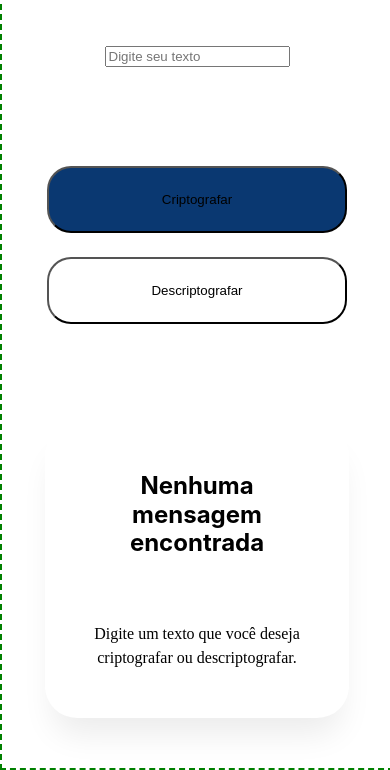
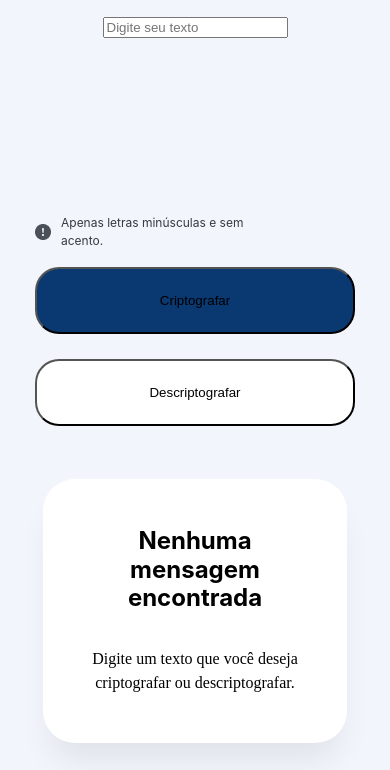
Before and after one commit to Rafazg/text-decoder, a plain HTML site: page index.html in a window 390 px wide. Shown: the part 74-844 px from the top of the page. Drawn offline with Linux system fonts and the light colour scheme.

Commit message:
Ajustes no layout responsivo

```diff
--- a/index.html
+++ b/index.html
@@ -18,15 +18,22 @@
             <input type="text" name="" id="" placeholder="Digite seu texto">
         </div>
 
+    <div class="center-container">
         <div class="buttons-container">
+            <div class="atention-container">
+                <img src="src/assets/images/bi_exclamation-circle-fill.png" alt="">
+                <p>Apenas letras minúsculas e sem acento.</p>
+            </div>
             <button class="criptButton">Criptografar</button>
             <button class="descriptButton">Descriptografar</button>
         </div>
+    </div>
 
         <div class="card-container">
             <h1>Nenhuma mensagem encontrada</h1>
             <p>Digite um texto que você deseja criptografar ou descriptografar.</p>
         </div>
+
     </main>
 
     <aside>
--- a/src/assets/css/layout/layout.css
+++ b/src/assets/css/layout/layout.css
@@ -1,60 +1,90 @@
 /* Cel Style */
 @media (min-width: 175px) {
-    body{
+  body {
     display: flex;
     flex-direction: column;
     width: 100%;
     height: 100vh;
+    background-color: #F3F5FC;
   }
 
-    header{
+  header {
     display: flex;
     align-items: center;
-        border: 2px solid black;
     width: 100%;
     height: 70px;
+
   }
 
-    main{
+  main {
     display: flex;
     flex-direction: column;
     justify-content: space-around;
     align-items: center;
-        border: 2px dashed green;
     height: 100%;
   }
 
-    .buttons-container{
+  .text-container input{
+
+  }
+
+  .center-container{
     display: flex;
     flex-direction: column;
-        width: 300px;
-        gap: 24px;
+    justify-content: center;
+    align-items: center;
+    width: 100%;
   }
 
-    .criptButton{
+  .atention-container {
+    position: relative;
+    display: flex;
+    justify-content: center;
+    align-items: center;
+    gap: 10px;
+    top: 20px;
+    margin-right: 100px;
+  }
+  .atention-container p {
+    color: var(--Gray-gray-500, #343a40);
+    font-family: Inter;
+    font-size: 12px;
+    font-style: normal;
+    font-weight: 400;
+    line-height: 150%; /* 18px */
+  }
+  .buttons-container {
+    display: flex;
+    flex-direction: column;
+    width: 320px;
+    gap: 25px;
+    margin-top: 90px;
+  }
+
+  .criptButton {
     border-radius: 24px;
     padding: 24px;
-        background-color: #0A3871;
+    background-color: #0a3871;
   }
-    .descriptButton{
+  .descriptButton {
     border-radius: 24px;
     padding: 24px;
     background-color: #ffffff;
   }
 
-    .card-container{
+  .card-container {
     display: flex;
     width: 240px;
     padding: 32px;
     flex-direction: column;
     align-items: flex-start;
-        gap: 32px;
+    gap: 2px;
     border-radius: 32px;
-        background: var(--White, #FFF);
+    background: var(--White, #fff);
     box-shadow: 0px 24px 32px -8px rgba(0, 0, 0, 0.08);
     text-align: center;
   }
-    .card-container h1{
+  .card-container h1 {
     text-align: center;
     font-family: Inter;
     font-size: 24px;
@@ -62,30 +92,28 @@
     font-weight: 700;
     line-height: 120%;
   }
-    .card-container p{
+  .card-container p {
     font-size: 16px;
     font-style: normal;
     font-weight: 400;
     line-height: 150%;
   }
-    aside{
+  aside {
     display: none;
   }
-
 }
 
 /* Tablet Style */
 @media (min-width: 768px) {
-    body{
+  body {
     background-color: rgb(255, 127, 140);
   }
-    aside{
+  aside {
     visibility: hidden;
   }
 }
 
-
-main{
+main {
   width: 100%;
 }
 
```
Lines whose indentation alone changed are shown as unchanged.
